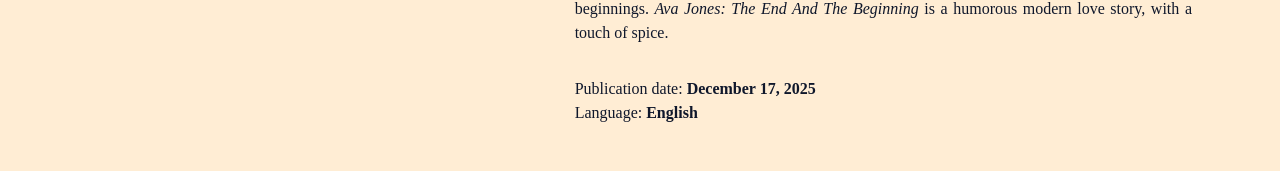
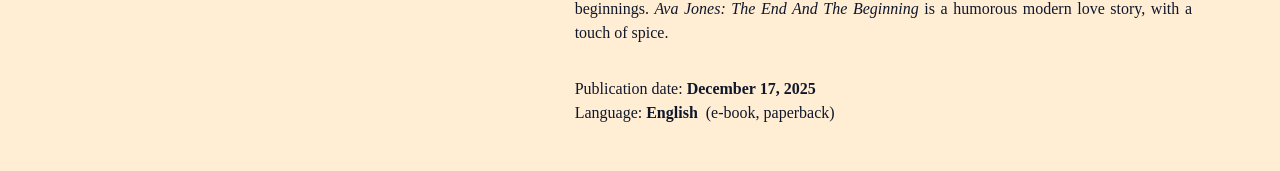
Before and after one commit to janicegreve/janicegreve.github.io, a React (Vite) app: page /en/books/ava-jones in a window 1280 px wide. Shown: the part 629-800 px from the top of the page. Built offline with nearby package versions, Linux system fonts and the light colour scheme; no server answers.

Commit message:
Publication details

```diff
--- a/src/content/books.json
+++ b/src/content/books.json
@@ -2,7 +2,6 @@
   {
     "id": "ava-jones",
     "en": {
-      "lang": "en",
       "title": "Ava Jones: The End And The Beginning",
       "titles": [
         {
@@ -16,7 +15,6 @@
       ],
       "status": "new",
       "seriesId": "aalborg-love-stories",
-      "release": "2025-12-17",
       "tagline": "Sometimes love is closer than you think.",
       "description": [
         "Does anyone know what the future holds, when love is the question? Ava Jones thought life was going smoothly, until she arrived home one Tuesday. She thought her future was set; she was wrong. How could her life fall apart between breakfast and dinner? She read the note again. She tried ringing her boyfriend; gave up and opened the bottle of rosé in the fridge. At times like this, it was best to write a list. Times when you thought you might be losing your mind.",
@@ -41,7 +39,19 @@
         "amazonUK": "https://www.amazon.co.uk/Ava-Jones-Beginning-Janice-Greve/dp/B0G5LF1H59"
       },
       "icon": "Wine",
-      "iconColor": "#FF007F"
+      "iconColor": "#FF007F",
+      "publications": [
+        {
+          "lang": "en",
+          "format": "ebook",
+          "release": "2025-12-17"
+        },
+        {
+          "lang": "en",
+          "format": "paperback",
+          "release": "2026-01-07"
+        }
+      ]
     },
     "da": {
       "tagline": "Nogle gange er kærligheden tættere på end man tror.",
@@ -55,7 +65,6 @@
   {
     "id": "lunas-story",
     "en": {
-      "lang": "en",
       "title": "Luna's Story: Finding Love",
       "titles": [
         {
@@ -70,13 +79,24 @@
       "status": "soon",
       "coverRaw": "en/placeholder",
       "seriesId": "aalborg-love-stories",
-      "release": null,
       "tagline": "Opening a café was her plan. Falling for the handyman wasn't.",
       "description": [],
       "reviews": [],
       "links": {},
       "icon": "Coffee",
-      "iconColor": "#6F4E37"
+      "iconColor": "#6F4E37",
+      "publications": [
+        {
+          "lang": "en",
+          "format": "ebook",
+          "release": null
+        },
+        {
+          "lang": "en",
+          "format": "paperback",
+          "release": null
+        }
+      ]
     },
     "da": {
       "coverRaw": "da/placeholder",
@@ -87,7 +107,6 @@
   {
     "id": "beths-story",
     "en": {
-      "lang": "en",
       "title": "Beth's Story: Accepting Love",
       "titles": [
         {
@@ -102,13 +121,24 @@
       "status": "later",
       "coverRaw": "en/later",
       "seriesId": "aalborg-love-stories",
-      "release": null,
       "tagline": "Sometimes the hardest part of starting over ... is letting someone in.",
       "description": [],
       "reviews": [],
       "links": {},
       "icon": "BookOpenText",
-      "iconColor": "#2421FF"
+      "iconColor": "#2421FF",
+      "publications": [
+        {
+          "lang": "en",
+          "format": "ebook",
+          "release": null
+        },
+        {
+          "lang": "en",
+          "format": "paperback",
+          "release": null
+        }
+      ]
     },
     "da": {
       "coverRaw": "da/later",
@@ -120,7 +150,6 @@
     "id": "Unique book identifier",
     "excludeBook": true,
     "en": {
-      "lang": "en / da - book language",
       "title": "Book Title: Book Subtitle",
       "titles": [
         {
@@ -134,7 +163,6 @@
       ],
       "status": "soon / new / now (out now) / later (this year) / next (year)",
       "seriesId": "Should match one of the unique series identifiers in 'series.json'",
-      "release": "Release date in double quotes, e.g. 2025-12-17 or 'null'",
       "tagline": "The book tagline. Keep it to one or two sentences.",
       "description": ["An array of paragraphs"],
       "reviews": [
@@ -155,11 +183,18 @@
       },
       "icon": "lucide icon, e.g. 'Coffee', shown in some places as a hover effect for books.",
       "iconColor": "Full hex value, e.g. #6F4E37",
+      "publications": [
+        {
+          "lang": "en / da - book language",
+          "format": "ebook / paperback / hardback / audiobook",
+          "release": "Release date in double quotes, e.g. 2025-12-17 or 'null'"
+        }
+      ],
       "coverRaw": "The cover defaults to 'book.id', but an override can be specified here e.g. 'en/placeholder'",
       "showRibbon": false
     },
     "da": {
-      "tagline": "Everything can be localized for Danish, but anything that is not specified here will fallback to English.",
+      "tagline": "Everything can be localized for Danish, but most things do not need to be or even make sense to be. Anything that is not specified here will fallback to English.",
       "description": []
     }
   }
--- a/src/i18n/locales/da.json
+++ b/src/i18n/locales/da.json
@@ -83,6 +83,12 @@
     "en": "Engelsk",
     "da": "Dansk"
   },
+  "format": {
+    "ebook": "e-bog",
+    "paperback": "papirbog",
+    "hardback": "hardback",
+    "audiobook": "lydbog"
+  },
   "updateNotification": {
     "newVersion": "En ny version af websiden er klar!",
     "refresh": "Opdater"
--- a/src/i18n/locales/en.json
+++ b/src/i18n/locales/en.json
@@ -84,6 +84,12 @@
     "en": "English",
     "da": "Danish"
   },
+  "format": {
+    "ebook": "e-book",
+    "paperback": "paperback",
+    "hardback": "hardback",
+    "audiobook": "audiobook"
+  },
   "updateNotification": {
     "newVersion": "A new version of the website is ready!",
     "refresh": "Refresh"
--- a/src/pages/BookDetails.jsx
+++ b/src/pages/BookDetails.jsx
@@ -4,29 +4,14 @@ import { getBookById } from '../utils/bookLoader';
 import { BuyLinks } from '../components/BuyLinks';
 import { SeriesSection } from '../components/SeriesSection';
 import { BookTitle } from '../components/BookTitle';
+import { PublicationDetails } from './PublicationDetails';
 
 export const BookDetails = () => {
   const { lang, id } = useParams();
   const { t } = useTranslation();
   const book = getBookById(lang, id);
 
-  const getRelease = (book) => {
-    const result = { text: t('bookDetails.releaseUnknown') };
-
-    if (!book.release) return result;
-
-    const release = new Date(book.release);
-    if (!release) return result;
-
-    result.text = release > Date() ? t('bookDetails.releaseIs') : t('bookDetails.releaseWas')
-    result.date = release.toLocaleDateString(lang === 'da' ? 'da-DK' : 'en-US', {year: 'numeric', month: 'long', day: 'numeric'});
-
-    return result;
-  }
-
   if (!book) return <div className="py-20 text-center">{t('bookDetails.notFound')}</div>;
-
-  const release = getRelease(book);
 
   return (
     <article className="max-w-6xl mx-auto py-12 px-6 animate-fade-in-up">
@@ -60,16 +45,7 @@ export const BookDetails = () => {
             })}
           </div>
 
-          <div>
-            <p>
-              {release.text}
-              {release.date && <span className="font-bold pl-1">{release.date}</span>}
-            </p>
-            <p>
-              {book.lang && t('bookDetails.languageText')}
-              {book.lang && <span className="font-bold pl-1">{t(`lang.${book.lang}`)}</span>}
-            </p>
-          </div>
+          <PublicationDetails book={book} />
 
           {/* DYNAMIC BUY LINKS */}
           <div className="pt-8">
--- /dev/null
+++ b/src/pages/PublicationDetails.jsx
@@ -0,0 +1,43 @@
+import { useParams } from "react-router";
+import { useTranslation } from "react-i18next";
+
+export const PublicationDetails = ({book}) => {
+  const { lang } = useParams();
+  const { t } = useTranslation();
+
+  const getRelease = (book) => {
+    const result = { text: t('bookDetails.releaseUnknown') };
+
+    if ((book?.publications?.length ?? 0) === 0) return result;
+
+    const releases = book.publications.filter(p => p.release !== null).map(p => new Date(p.release));
+    if (releases.length === 0) return result;
+
+    const release = releases[0];
+    result.text = release > Date() ? t('bookDetails.releaseIs') : t('bookDetails.releaseWas')
+    result.date = release.toLocaleDateString(lang === 'da' ? 'da-DK' : 'en-US', {year: 'numeric', month: 'long', day: 'numeric'});
+
+    return result;
+  }
+
+  const release = getRelease(book);
+  const bookLangGroups = Object.groupBy(book.publications, ({ lang }) => lang);
+
+  return (
+    <div>
+      <p>
+        {release.text}
+        {release.date && <span className="font-bold pl-1">{release.date}</span>}
+      </p>
+      {book.publications && Object.keys(bookLangGroups).map(bookLang =>
+        <p key={bookLang}>
+          {t('bookDetails.languageText')}
+          <span className="font-bold pl-1">{t(`lang.${bookLang}`)}</span>
+          {bookLangGroups[bookLang].length > 0 &&
+            <span className="pl-2">{`(${bookLangGroups[bookLang].map(p => t(`format.${p.format}`)).join(", ")})`}</span>
+          }
+        </p>
+      )}
+    </div>
+  );
+}
```
